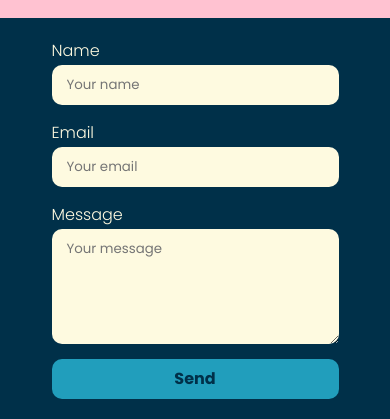
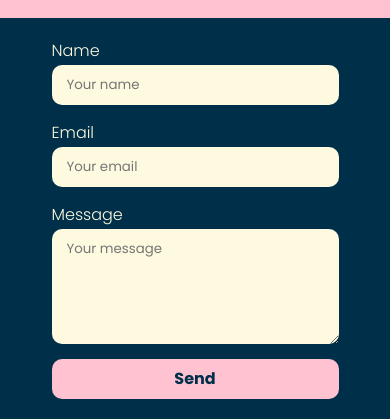
Before and after one commit to olayyaMansour/portfolio-olayya, a plain HTML site: page index.html in a window 390 px wide. Shown: the part 6734-7153 px from the top of the page. Drawn offline with Linux system fonts and the light colour scheme.

Commit message:
update styles

```diff
--- a/styles/footer.css
+++ b/styles/footer.css
@@ -175,8 +175,12 @@ footer {
   }
   .contact_form button,
   .tooltip {
+    background-color: var(--lighter-pink-color);
+    color: var(--text-color);
+  }
+  .tooltip {
     background-color: #219ebc;
-    color: var(--text-color);
+    color: var(--bg-color);
   }
   .tooltip {
     left: 50%;
```
